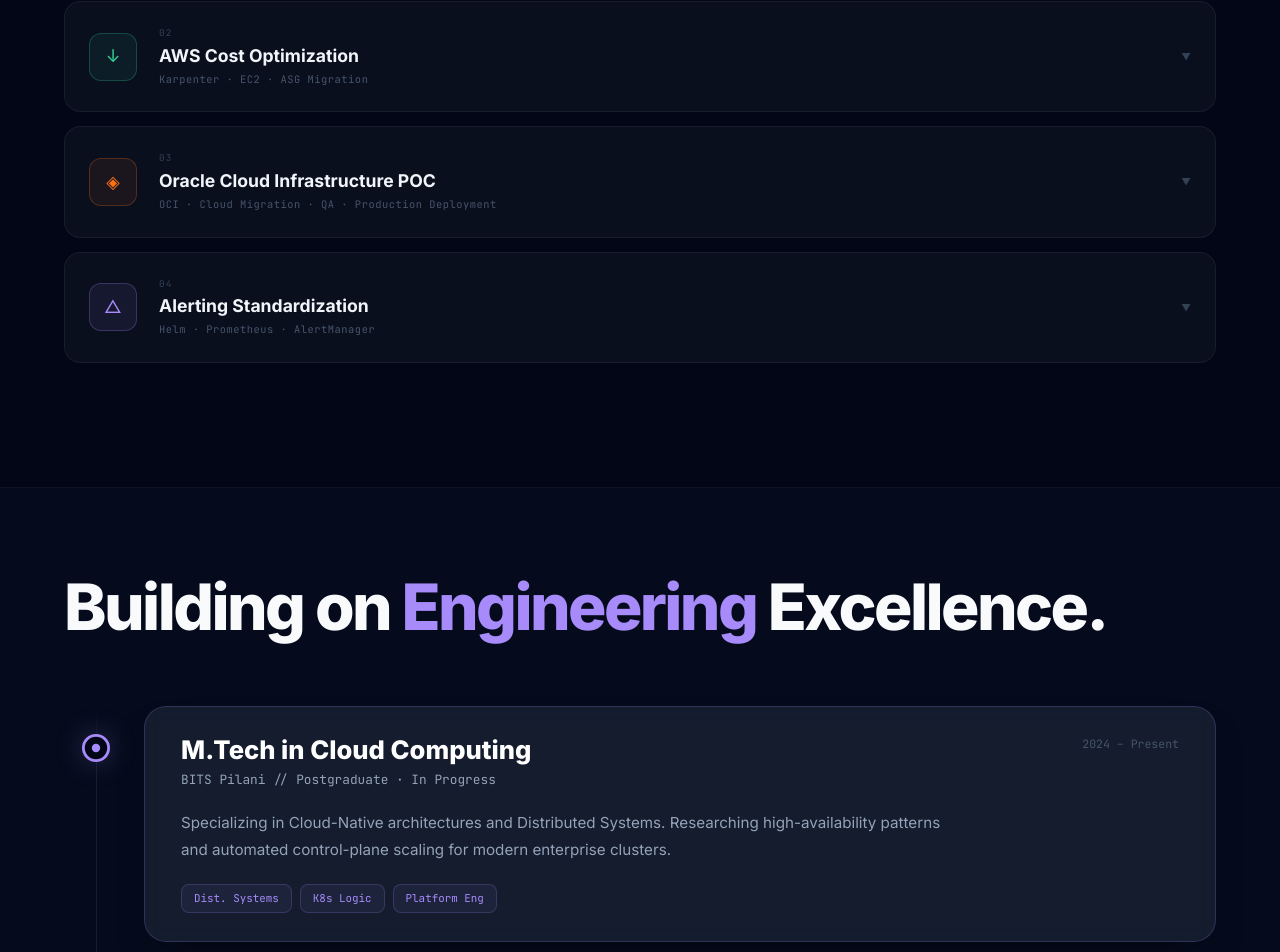
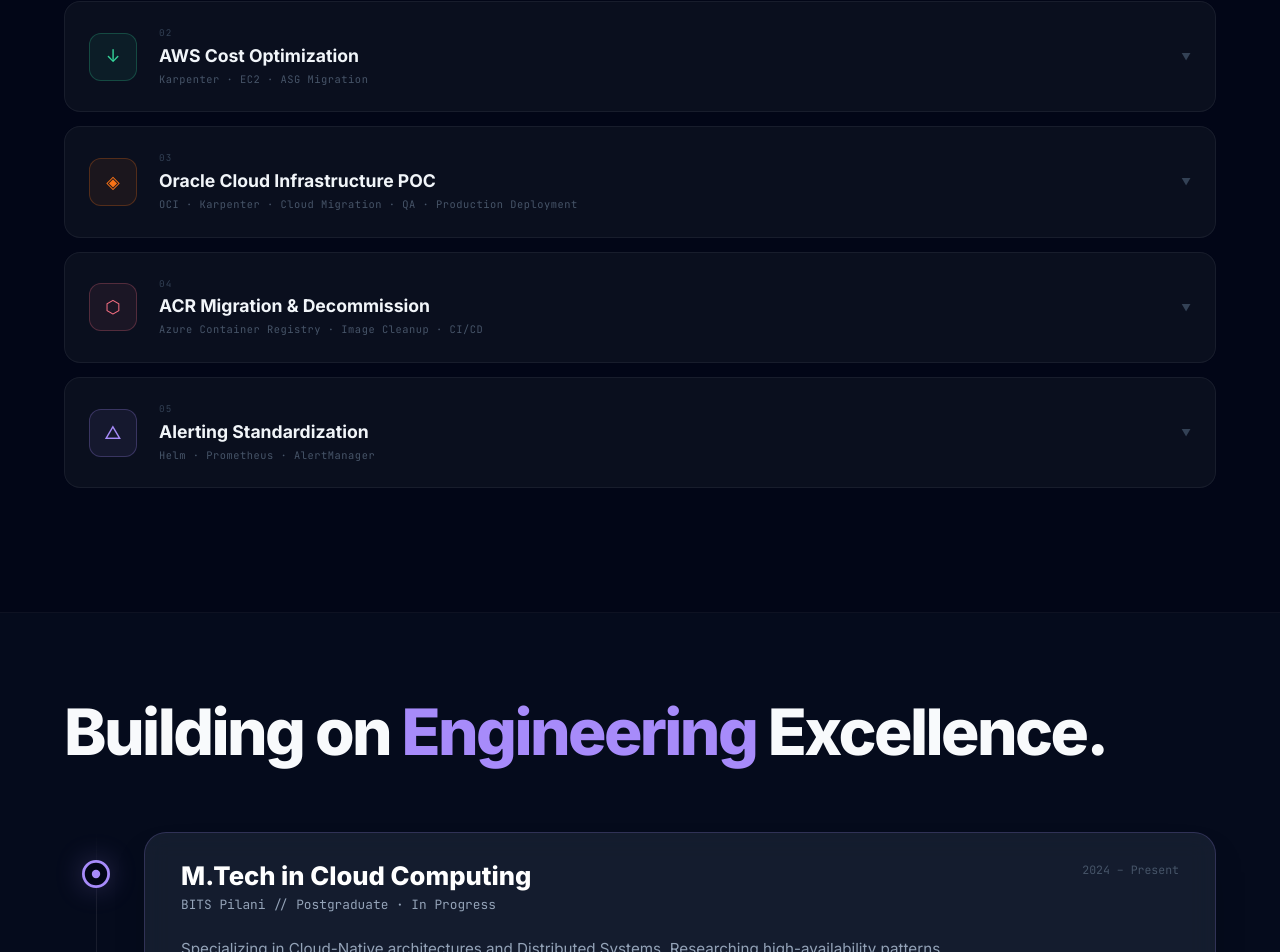
Before and after one commit to nishant-kamal/nishant-portfolio, a Next.js app: page / in a window 1280 px wide. Shown: the part 3351-4303 px from the top of the page. Built offline with nearby package versions, Linux system fonts and the light colour scheme.

Commit message:
Update Projects.js

```diff
--- a/components/Projects.js
+++ b/components/Projects.js
@@ -46,10 +46,10 @@ const projects = [
     id: 3,
     index: "03",
     title: "Oracle Cloud Infrastructure POC",
-    subtitle: "OCI · Cloud Migration · QA · Production Deployment",
+    subtitle: "OCI · Karpenter · Cloud Migration · QA · Production Deployment",
     description:
-      "Designed and executed a proof-of-concept for Oracle Cloud Infrastructure (OCI) and successfully deployed the first production environment. Owned the full lifecycle from architecture design through QA — resolving all reported issues to achieve a stable, live deployment.",
-    tags: ["OCI", "Oracle Cloud", "POC", "Cloud Infrastructure", "Production Deployment", "QA"],
+      "Designed and executed a proof-of-concept for Oracle Cloud Infrastructure (OCI) and successfully deployed the first production environment. Deployed Karpenter on OCI to automate node provisioning and manage compute costs efficiently through intelligent bin-packing. Resolved all QA-reported issues to achieve a stable, live deployment.",
+    tags: ["OCI", "Oracle Cloud", "Karpenter", "Node Provisioning", "POC", "Cost Optimization", "Production Deployment", "QA"],
     color: "#f97316",
     glow: "rgba(249,115,22,.12)",
     icon: "◈",
@@ -63,6 +63,24 @@ const projects = [
   {
     id: 4,
     index: "04",
+    title: "ACR Migration & Decommission",
+    subtitle: "Azure Container Registry · Image Cleanup · CI/CD",
+    description:
+      "Led decommissioning of the old Azure Container Registry and migrated all assets to a new ACR instance. Executed a full audit and cleanup of stale and unused images, reducing storage bloat and eliminating legacy registry dependencies across all pipelines.",
+    tags: ["Azure", "ACR", "Container Registry", "Migration", "Image Cleanup", "CI/CD"],
+    color: "#fb7185",
+    glow: "rgba(251,113,133,.12)",
+    icon: "⬡",
+    githubUrl: "https://github.com/nishant-kamal",
+    demoUrl: null,
+    metrics: [
+      { label: "Registry Migrated", val: "100%" },
+      { label: "Stale Images Removed", val: "↓ GB" },
+    ],
+  },
+  {
+    id: 5,
+    index: "05",
     title: "Alerting Standardization",
     subtitle: "Helm · Prometheus · AlertManager",
     description:
```
